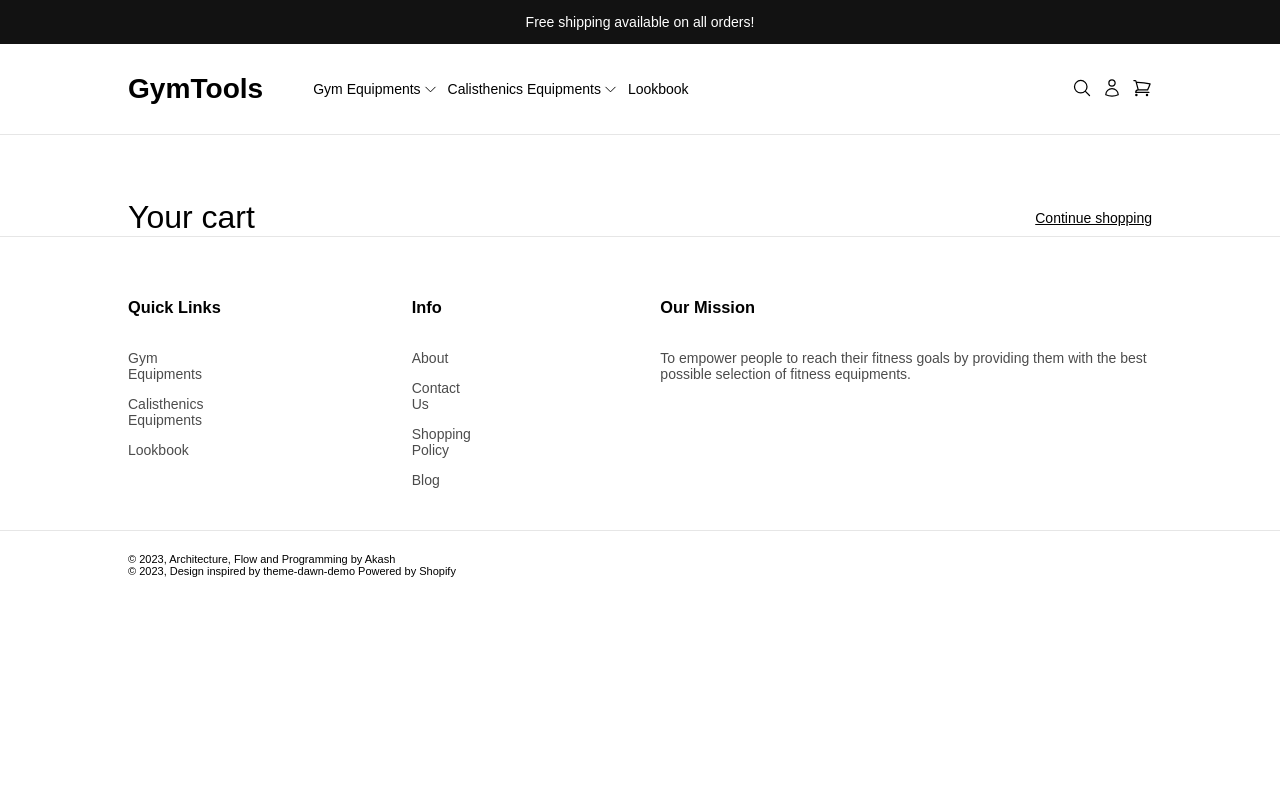
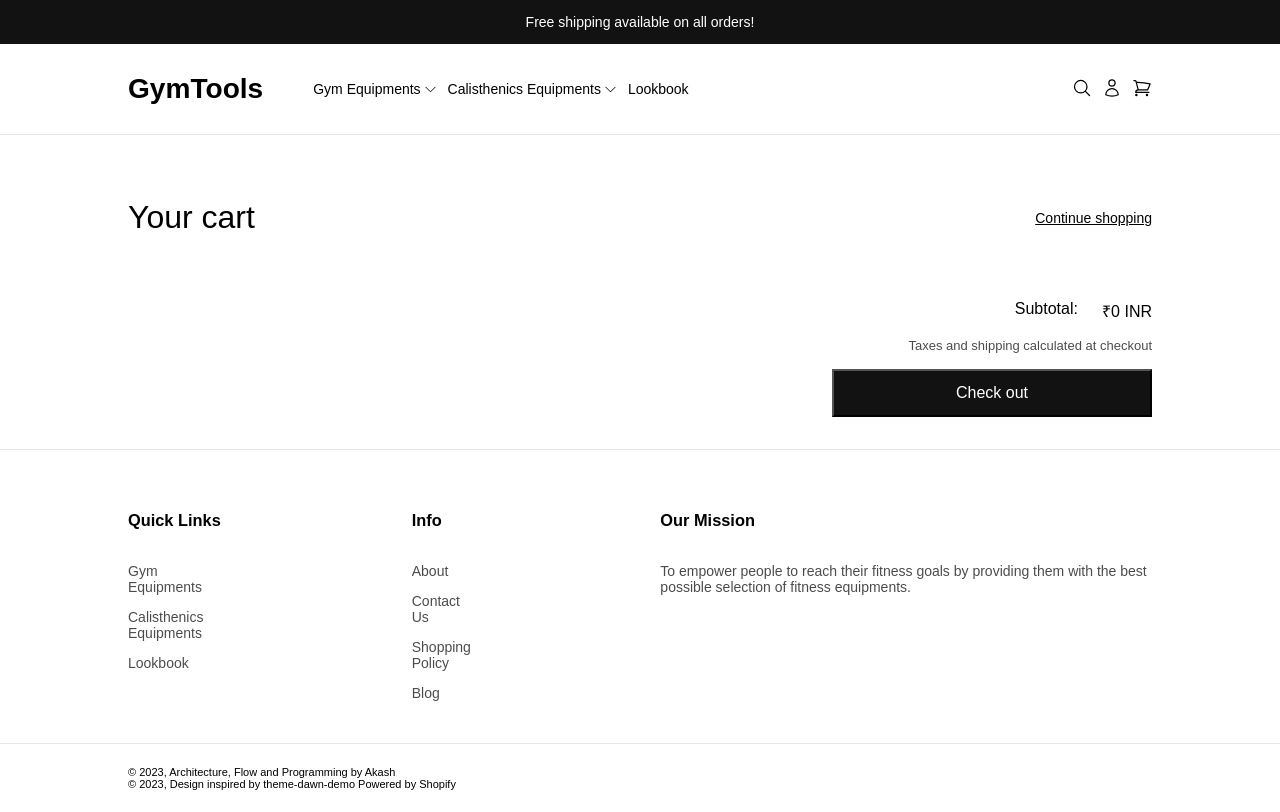
Before and after one commit to aakashjangra/GymTools, a Next.js app: page /cart in a window 1280 px wide. Built offline with nearby package versions, Linux system fonts and the light colour scheme; a web font is replaced by a local one.

Commit message:
cart state localStorage, cart design

```diff
--- a/app/cart/page.jsx
+++ b/app/cart/page.jsx
@@ -1,6 +1,6 @@
 "use client"
 
-import React, { useEffect } from 'react'
+import React, { useEffect, useState } from 'react'
 import styles from './page.module.css'
 import Link from 'next/link'
 import { useSelector } from 'react-redux';
@@ -8,23 +8,59 @@ import { useSelector } from 'react-redux';
 function Cart() {
     // const cart = useStore((state) => state.cart);
     const cart = useSelector((state) => state.cart.cartItems)
+    const [subTotal, setSubTotal] = useState(0);
 
     useEffect(() => {
-      console.log("cart is -> ", cart);
+      let total = 0;
+      cart.map((item) => {total += item.quantity * item.data.salePrice});
+      setSubTotal(total);
     }, [])
 
   return (
-    <>
-      <section className={styles.header}>
-        <h2 className={styles.heading}>Your cart</h2>
-        <Link className={styles.linkToProducts} href={'/lookbook'}>Continue shopping</Link>
+      <section className={styles.cart}>
+        <section className={styles.header}>
+          <h2 className={styles.heading}>Your cart</h2>
+          <Link className={styles.linkToProducts} href={'/lookbook'}>Continue shopping</Link>
+        </section>
          { cart?.length > 0 &&
          (
-            <section className={styles.products}>Products</section>
+            <section className={styles.products}>
+              <section className={styles.tHeadings}>
+                <div className={styles.thead}>PRODUCT</div>
+                <div className={styles.thead}>QUANTITY</div>
+                <div className={`${styles.thead} ${styles.total}`}>TOTAL</div>
+              </section>
+               {
+                cart.map((item) => {
+                  const itemTotal = item.quantity * item.data.salePrice;
+                   return (
+                     <section className={styles.product}>
+                      <section className={styles.info}>
+                        <img src={item.data.imageUrls[0]} alt={item.data.title} className={styles.productImage}/>
+                        <div className={styles.titleAndPrice}>
+                          <h3 className={styles.title}>{item.data.title}</h3>
+                          <p className={styles.price}>₹{item.data.salePrice}</p>
+                        </div>
+                      </section>
+                      <section className={styles.quantity}>{item.quantity}</section>
+                      <section className={styles.total}>₹{itemTotal}</section>
+                    </section>
+                  )
+                })
+               }
+            </section>
          )
          }
+
+         <section className={styles.billing}>
+           <section className={styles.subtotal}>
+             <p>Subtotal:</p>
+             <p>₹{subTotal} INR</p>
+          </section>
+            <p className={styles.note}>Taxes and shipping calculated at checkout</p>
+            <button className={styles.checkout}>Check out</button>
+         </section>
       </section>
-    </>
   )
 }
 
--- a/app/cart/page.module.css
+++ b/app/cart/page.module.css
@@ -1,16 +1,99 @@
+.cart{
+    padding: 0 var(--padding-content);
+    padding-top: calc(var(--padding-content)/2);
+}
+
 .header{
     display: flex;
     justify-content: space-between;
     align-items: center;
-    padding: 0 var(--padding-content);
-    padding-top: calc(var(--padding-content)/2);
 }
 
-.header .heading{
+.heading{
     font-size: xx-large;
     font-weight: 500;
 }
 
-.header .linkToProducts{
+.linkToProducts{
     color: initial;
 }
+
+.products{
+    display: flex;
+    flex-direction: column;
+    padding: 2.5rem 0;
+    border-bottom: 1px solid var(--color-border-grey);
+    gap: 2.5rem;
+}
+
+.tHeadings, .product{
+    display: grid;
+    grid-template-columns: 2fr 1fr 1fr;
+}
+
+.tHeadings{
+    padding-bottom: 1.5rem;
+    border-bottom: 1px solid var(--color-border-grey);
+}
+
+.total{
+    text-align: end;
+}
+
+.thead{
+    font-size: smaller;
+    opacity: 0.7;
+}
+
+.product .info{
+    display: flex;
+    gap: 1rem;
+}
+
+.info .titleAndPrice{
+    display: flex;
+    flex-direction: column;
+    gap: 0.5rem;
+}
+.info .title{
+    font-size: 0.9rem;
+    font-weight: 500;
+}
+
+.info .price{
+    font-size: small;
+}
+
+.product .productImage{
+    height: 6rem;
+    width: 6rem;
+    border: 1px solid var(--color-border-grey);
+}
+
+.billing{
+    display: flex;
+    flex-direction: column;
+    align-items: flex-end;
+    margin-top: 4rem;
+    margin-bottom: 2rem;
+}
+
+.billing .subtotal{
+    display: flex;
+    gap: 1.5rem;
+    font-size: medium;
+}
+
+.billing .note{
+    font-size: small;
+    opacity: 0.7;
+    padding: 1rem 0;
+}
+
+button.checkout{
+    height: 3rem;
+    width: 20rem;
+    font-size: medium;
+    color: var(--color-secondary);
+    background-color: var(--color-primary);
+}
--- a/app/layout.jsx
+++ b/app/layout.jsx
@@ -3,8 +3,9 @@
 import './globals.css'
 import { Pathway_Extreme } from 'next/font/google'
 import Link from 'next/link'
-import store from './store/store'
+import { persistor, store } from './store/store'
 import { Provider } from 'react-redux'
+import { PersistGate } from 'redux-persist/integration/react'
 
 const pathwayExtremeFont = Pathway_Extreme({ subsets: ['latin'] })
 
@@ -21,6 +22,7 @@ function RootLayout({ children }) {
                 Free shipping available on all orders!
             </div>
               <Provider store={store}>
+                <PersistGate loading={null} persistor={persistor}>
                     <header className="header">
                         <nav>
                             <section className="header-left">
@@ -61,6 +63,7 @@ function RootLayout({ children }) {
                         </nav>
                     </header>
                     {children}
+                </PersistGate>
               </Provider>
             <footer className="footer">
                 <section className="upper-footer">
--- a/app/store/cartSlice.js
+++ b/app/store/cartSlice.js
@@ -18,16 +18,30 @@ export const cartSlice = createSlice({
 
             const existingItem = state.cartItems.find((item) => item.id === id);
             if (existingItem) {
-                // If the item already exists in the cart, increase its quantity
+                // If the item already exists in the cart, increase its quantity by count
                 existingItem.quantity += count;
             } else {
-                // If the item doesn't exist in the cart, add it with quantity 1
+                // If the item doesn't exist in the cart, add it with quantity (count)
                 state.cartItems.push({
                     id,
                     data,
                     quantity: count,
                 });
             }
+        },
+        removeFromCart: (state, action) => {
+            const { id } = action.payload;
+            state.cartItems = state.cartItems.filter((item) => item.id !== id);
+        },
+        updateCartItemQuantity: (state, action) => {
+            const { id, quantity } = action.payload;
+            const itemToUpdate = state.cartItems.find((item) => item.id === id);
+            if (itemToUpdate) {
+                itemToUpdate.quantity = quantity;
+            }
+        },
+        clearCart: (state) => {
+            state.cartItems = [];
         },
     },
 });
--- a/app/store/store.js
+++ b/app/store/store.js
@@ -1,49 +1,20 @@
 import { configureStore } from "@reduxjs/toolkit";
 import cartReducer from "./cartSlice";
+import persistReducer from "redux-persist/es/persistReducer";
+import storage from "redux-persist/lib/storage";
+import persistStore from "redux-persist/es/persistStore";
 
-export default configureStore({
+const persistConfig = {
+    key: "root",
+    storage,
+};
+
+const persistedReducer = persistReducer(persistConfig, cartReducer);
+
+export const store = configureStore({
     reducer: {
-        cart: cartReducer,
+        cart: persistedReducer,
     },
 });
 
-// import { create } from "zustand";
-
-// export const useStore = create((set) => ({
-//     cart: [],
-//     // setCart: (cart) => set({ cart }),
-//     // increasePopulation: () => set((state) => ({ bears: state.bears + 1 })),
-//     // removeAllBears: () => set({ bears: 0 }),
-//     addToCart: (product) =>
-//         set((state) => {
-//             console.log('state is-> ', state.cart);
-//             const itemExists = state.cart?.find(
-//                 (item) => item.id === product.id
-//             );
-//             if (itemExists) {
-//                 itemExists.quantity++;
-//             } else {
-//                 state.cart.push({ data: product, id: product.id, quantity: 1 });
-//             }
-//         }),
-//     incrementQuantity: (product) =>
-//         set((state) =>  {
-//         const item = state.cart.find((item) => item.id === product.id);
-//         item.quantity++;
-//     }),
-//     decrementQuantity: (product) =>
-//         set((state) =>  {
-//         const item = state.cart.find((item) => item.id === product.id);
-//         if (item.quantity === 1) {
-//             const index = state.cart.findIndex((item) => item.id === product.id);
-//             state.cart.splice(index, 1);
-//         } else {
-//             item.quantity--;
-//         }
-//     }),
-//     removeFromCart: (productId) =>
-//         set((state) =>  {
-//         const index = state.cart.findIndex((item) => item.id === productId);
-//         state.cart.splice(index, 1);
-//     }),
-// }));
+export const persistor = persistStore(store);
--- a/package.json
+++ b/package.json
@@ -15,6 +15,7 @@
     "react": "18.2.0",
     "react-dom": "18.2.0",
     "react-redux": "^8.1.1",
+    "redux-persist": "^6.0.0",
     "zustand": "^4.3.9"
   }
 }
```
Also changed, not shown: app/components/QuantitySelector/QuantitySelector.jsx (added, +25 -0 lines), app/components/QuantitySelector/QuantitySelector.module.css (added, +45 -0 lines), app/product/page.jsx (+2 -16 lines), 1 other file (tests, documents, lock files or other folders).
